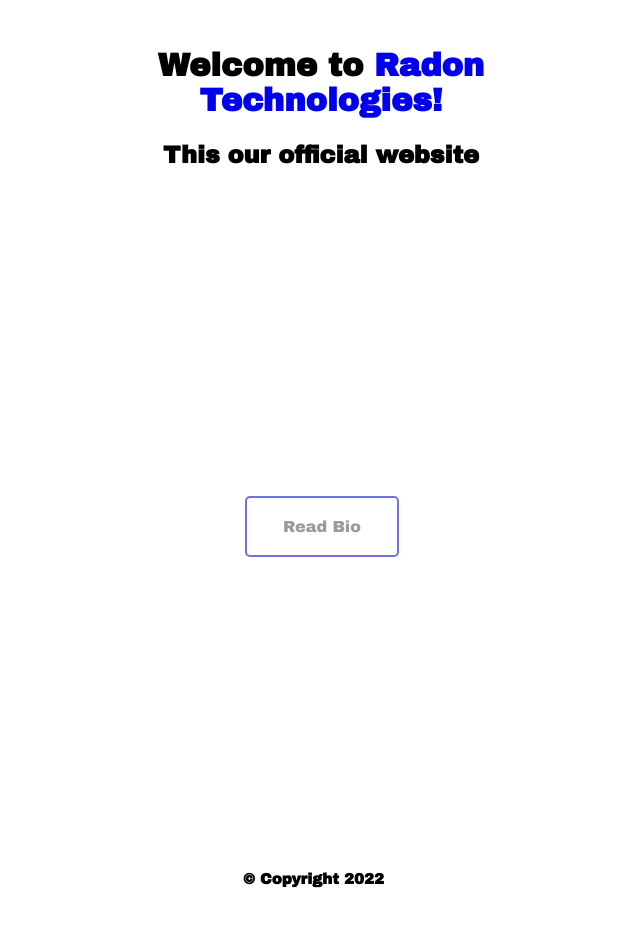
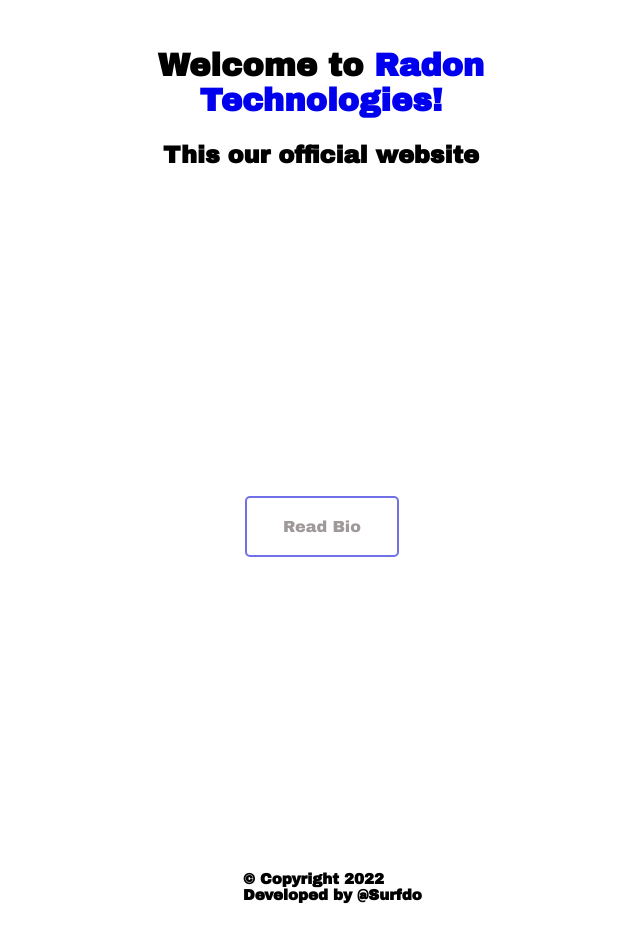
Before and after one commit to MASTERYTBx/nextjs-blog, a Next.js app: page / in a window 1280 px wide. Shown: the top 942 px of the page, without its empty margins (319-959 px from the left). Built offline with nearby package versions, Linux system fonts and the light colour scheme.

Commit message:
Update Footer.js
Span added and credits as well

```diff
--- a/components/Footer.js
+++ b/components/Footer.js
@@ -5,7 +5,7 @@ export default function footer({children}){
         <div>
             {children}
             <div className={styles.container}>
-                <h1 className={styles.container}>© Copyright 2022</h1>
+                <h1 className={styles.container}>© Copyright 2022 <br></br> Developed by <span className={styles.span}>@Surfdo</span></h1>
             </div>
         </div>
     )
```
